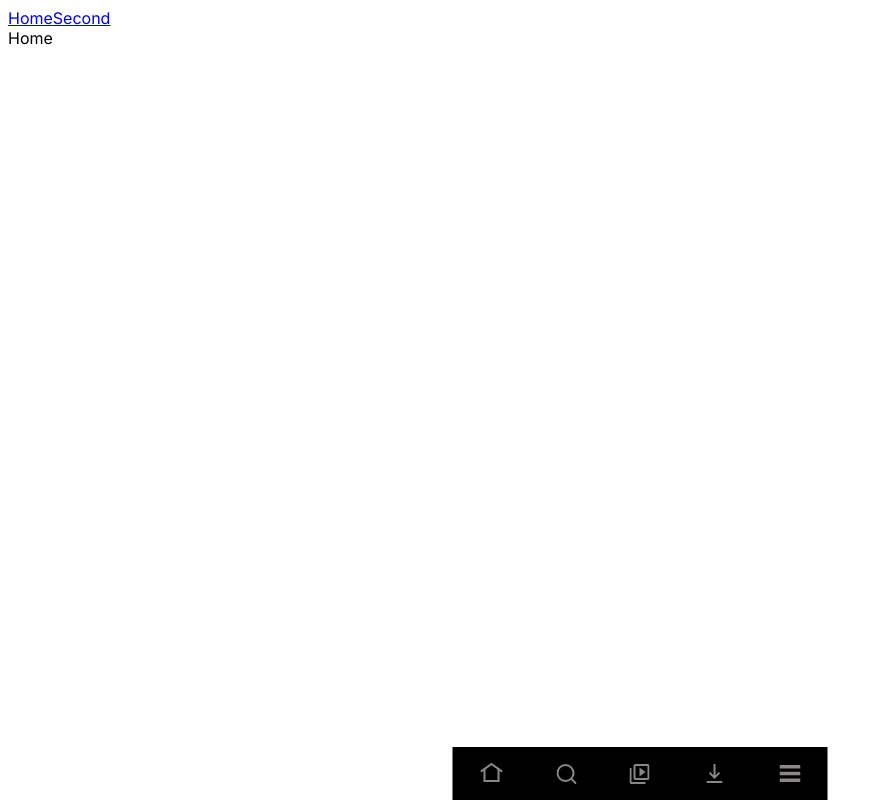
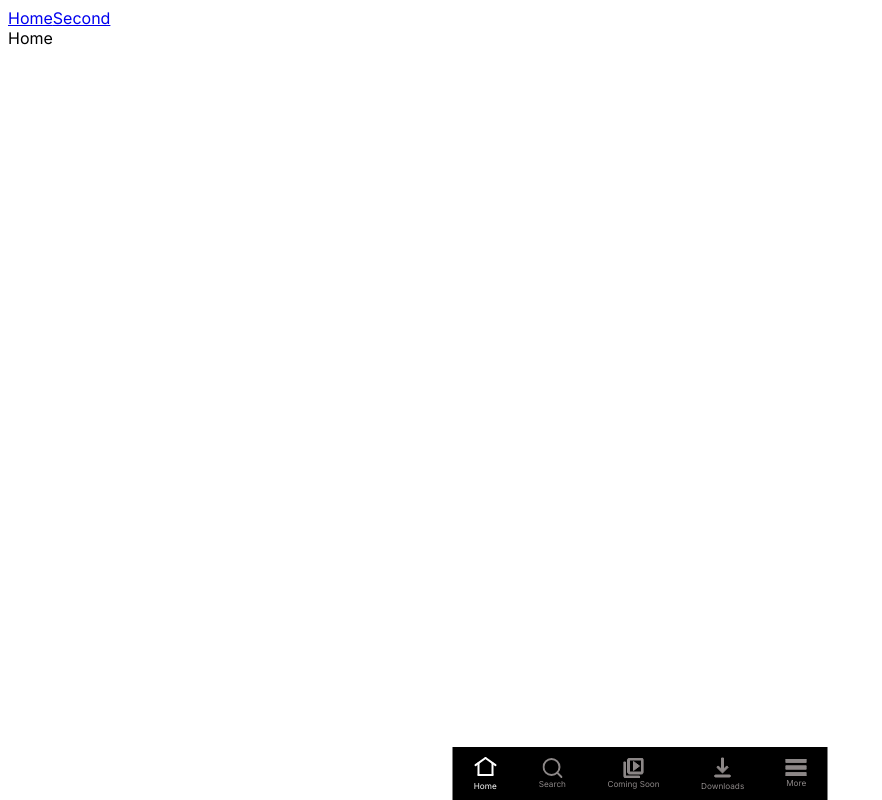
Before and after one commit to dhshin98/next-netflix-18th, a Next.js app: page / in a window 1280 px wide. Shown: the whole page, without its empty margins (0-882 px from the left). Built offline with nearby package versions, Linux system fonts and the light colour scheme.

Commit message:
feat: navbar 구조 & 라우팅 설정

```diff
--- a/src/components/navbar.tsx
+++ b/src/components/navbar.tsx
@@ -7,16 +7,57 @@ import {
   PlayIcon,
 } from "../../public/svgs";
 
-import NavBarButton from "./navbarbutton";
+import NavBarItem from "./navbaritem";
 import styled from "styled-components";
+import { useRouter, usePathname } from "next/navigation";
+
 const NavBar = () => {
+  const pathname = usePathname();
+  const router = useRouter();
+
+  const handleNavigate = (path: string) => {
+    router.push(path);
+  };
+
+  console.log(pathname);
+
   return (
     <NavBarContainer>
-      <HomeIcon />
-      <SearchIcon />
-      <PlayIcon />
-      <DownloadIcon />
-      <MoreIcon />
+      <NavBarItem
+        isActive={pathname === "/"}
+        text="Home"
+        onClick={() => handleNavigate("/")}
+      >
+        <HomeIcon />
+      </NavBarItem>
+      <NavBarItem
+        isActive={pathname === "/search"}
+        text="Search"
+        onClick={() => handleNavigate("/search")}
+      >
+        <SearchIcon />
+      </NavBarItem>
+      <NavBarItem
+        isActive={pathname === "/comingsoon"}
+        text="Coming Soon"
+        onClick={() => handleNavigate("/comingsoon")}
+      >
+        <PlayIcon />
+      </NavBarItem>
+      <NavBarItem
+        isActive={pathname === "/download"}
+        text="Downloads"
+        onClick={() => handleNavigate("/download")}
+      >
+        <DownloadIcon />
+      </NavBarItem>
+      <NavBarItem
+        isActive={pathname === "/more"}
+        text="More"
+        onClick={() => handleNavigate("/more")}
+      >
+        <MoreIcon />
+      </NavBarItem>
     </NavBarContainer>
   );
 };
--- /dev/null
+++ b/src/components/navbaritem.tsx
@@ -0,0 +1,49 @@
+import styled from "styled-components";
+type NavBarItemProps = {
+  isActive: boolean;
+};
+
+export const NavbarItem = styled.div<NavBarItemProps>`
+  display: flex;
+  flex-direction: column;
+  justify-content: center;
+  align-items: center;
+  /* icon 테두리 색상변경 */
+  & > svg > path {
+    stroke: ${({ isActive }) =>
+      isActive ? "rgba(255, 255, 255, 1)" : "rgba(140, 135, 135, 1)"};
+  }
+
+  /* text 색상변경 */
+  & > span {
+    font-size: 0.5125rem;
+    margin-top: 0.1rem;
+    color: ${({ isActive }) =>
+      isActive ? "rgba(255, 255, 255, 1)" : "rgba(140, 135, 135, 1)"};
+  }
+
+  &:hover {
+    cursor: pointer;
+  }
+`;
+
+const NavBarItem = ({
+  isActive,
+  children,
+  text,
+  onClick,
+}: {
+  isActive: boolean;
+  children: JSX.Element;
+  text: string;
+  onClick?: () => void;
+}) => {
+  return (
+    <NavbarItem isActive={isActive} onClick={onClick}>
+      {children}
+      <span>{text}</span>
+    </NavbarItem>
+  );
+};
+
+export default NavBarItem;
```
Also changed, not shown: src/components/navbarbutton.tsx (deleted, +0 -9 lines), public/svgs/homeIcon.svg.
